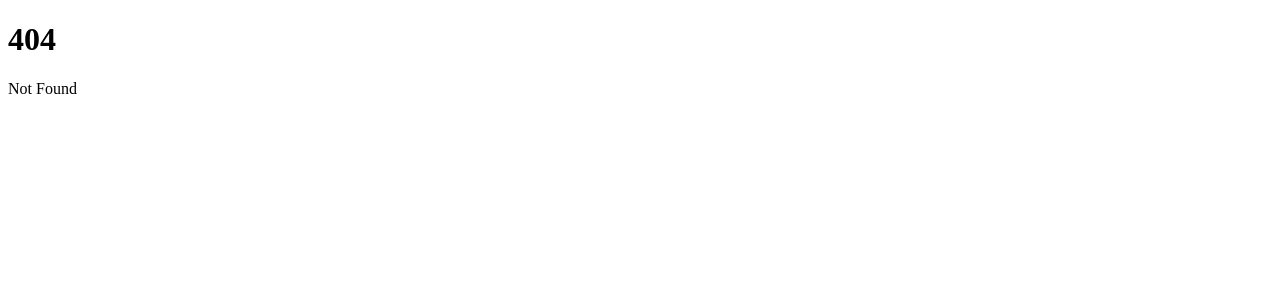
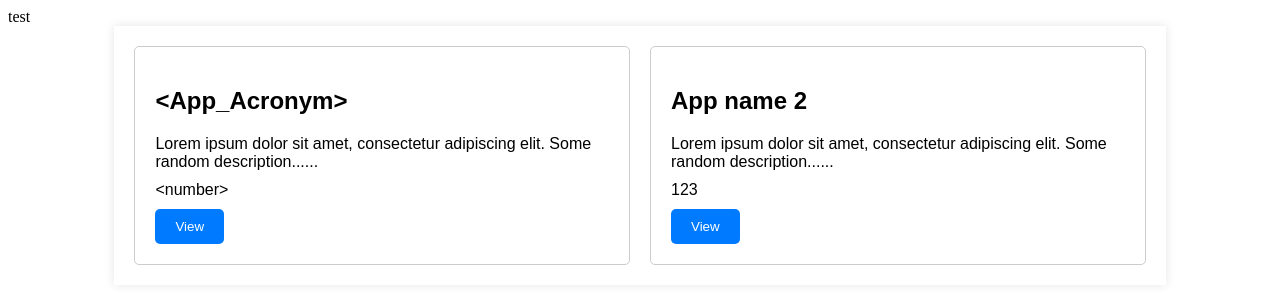
Before and after one commit to SumYuanLoong/TMS, a SvelteKit app in the folder FE/: page /appList in a window 1280 px wide. Before the commit this address had no page. Shown: the top 304 px of the page. Built offline with nearby package versions, Linux system fonts and the light colour scheme.

Commit message:
end of day commit

```diff
--- a/FE/package.json
+++ b/FE/package.json
@@ -29,5 +29,9 @@
 		"vite": "^5.0.3",
 		"vitest": "^2.0.0"
 	},
-	"type": "module"
+	"type": "module",
+	"dependencies": {
+		"axios": "^1.7.7",
+		"svelte-use-form": "^2.10.0"
+	}
 }
--- /dev/null
+++ b/FE/src/lib/config.js
@@ -0,0 +1,13 @@
+import axiosO from 'axios';
+
+export const axios = axiosO.create({
+	baseURL: 'http://localhost:3000/'
+});
+
+axios.defaults.withCredentials = true;
+
+// withCredentials: true,
+// headers: {
+//     'Access-Control-Allow-Credentials': '*',
+//     'Content-Type': 'application/json'
+// }
--- /dev/null
+++ b/FE/src/routes/+layout.svelte
@@ -0,0 +1,11 @@
+<script>
+	import { page } from '$app/stores';
+	import axios from 'axios';
+</script>
+
+{#if $page.url.pathname.startsWith('/login')}
+	<slot />
+{:else}
+	<nav>test</nav>
+	<slot />
+{/if}
--- /dev/null
+++ b/FE/src/routes/appList/+page.svelte
@@ -0,0 +1,71 @@
+<script>
+	import axios from 'axios';
+	import { goto } from '$app/navigation';
+	import { onMount } from '$app/stores';
+
+	let apps = [
+		{
+			id: 1,
+			name: '<App_Acronym>',
+			description:
+				'Lorem ipsum dolor sit amet, consectetur adipiscing elit. Some random description......',
+			number: '<number>'
+		},
+		{
+			id: 2,
+			name: 'App name 2',
+			description:
+				'Lorem ipsum dolor sit amet, consectetur adipiscing elit. Some random description......',
+			number: '123'
+		}
+	];
+</script>
+
+<div class="container">
+	<div class="app-list">
+		{#each apps as app}
+			<div class="app-card">
+				<h2>{app.name}</h2>
+				<p>{app.description}</p>
+				<p>{app.number}</p>
+				<button on:click={() => console.log(`Viewing app ${app.id}`)}>View</button>
+			</div>
+		{/each}
+	</div>
+</div>
+
+<style>
+	.container {
+		width: 80%;
+		margin: auto;
+		padding: 20px;
+		box-shadow: 0 0 10px rgba(0, 0, 0, 0.1);
+		font-family: Arial, sans-serif;
+	}
+
+	.app-list {
+		display: grid;
+		grid-template-columns: repeat(2, 1fr);
+		gap: 20px;
+	}
+
+	.app-card {
+		padding: 20px;
+		border: 1px solid #ccc;
+		border-radius: 5px;
+		text-align: left;
+	}
+
+	.app-card p {
+		margin: 10px 0;
+	}
+
+	button {
+		padding: 10px 20px;
+		background-color: #007bff;
+		color: white;
+		border: none;
+		border-radius: 5px;
+		cursor: pointer;
+	}
+</style>
--- /dev/null
+++ b/FE/src/routes/login/+page.svelte
@@ -0,0 +1,89 @@
+<script>
+	import { axios } from '$lib/config';
+	import { goto } from '$app/navigation';
+	let username = '';
+	let password = '';
+
+	const handleLogin = async () => {
+		console.log('Login attempt with:', { username, password });
+
+		if (!username || !password) {
+			console.log('field is empty');
+		} else {
+			try {
+				const res = await axios.post(`http://localhost:3000/auth/login`, {
+					headers: {},
+					params: {},
+					username: username,
+					password: password
+				});
+				if (res.data.success) {
+					console.log(res.data);
+					goto('/appList');
+				} else {
+					console.log(res);
+				}
+			} catch (err) {
+				console.log(err);
+			}
+		}
+	};
+</script>
+
+<div class="login-container">
+	<form on:submit|preventDefault={handleLogin} class="login-form">
+		<label for="username">Username: </label>
+		<input type="text" placeholder="Username" bind:value={username} />
+		<label for="password">Password: </label>
+		<input type="password" placeholder="Password" bind:value={password} />
+		<button type="submit">Login</button>
+	</form>
+</div>
+
+<style>
+	.login-container {
+		display: flex;
+		justify-content: center;
+		align-items: center;
+		height: 100vh;
+	}
+
+	.login-form {
+		display: flex;
+		flex-direction: column;
+		width: 300px;
+		padding: 20px;
+		background: white;
+		border-radius: 4px;
+	}
+
+	input {
+		height: 30px;
+		margin: 5px 0px;
+		padding: 8px;
+		font-size: 16px;
+		border: 1px solid #ccc;
+		border-radius: 4px;
+	}
+
+	input:focus {
+		outline: none;
+		border-color: #80bdff;
+		box-shadow: 0 0 0 0.2rem rgba(0, 123, 255, 0.25);
+	}
+
+	button {
+		height: 40px;
+		background-color: #007bff;
+		color: white;
+		font-size: 16px;
+		border: none;
+		border-radius: 4px;
+		cursor: pointer;
+		transition: background-color 0.3s;
+	}
+
+	button:hover {
+		background-color: #0056b3;
+	}
+</style>
```
Also changed, not shown: FE/src/routes/+page.svelte (+17 -0 lines), FE/src/routes/userManagement/+page.svelte (added), FE/src/routes/userProfile/+page.svelte (added), 2 other files (tests, documents, lock files or other folders).
